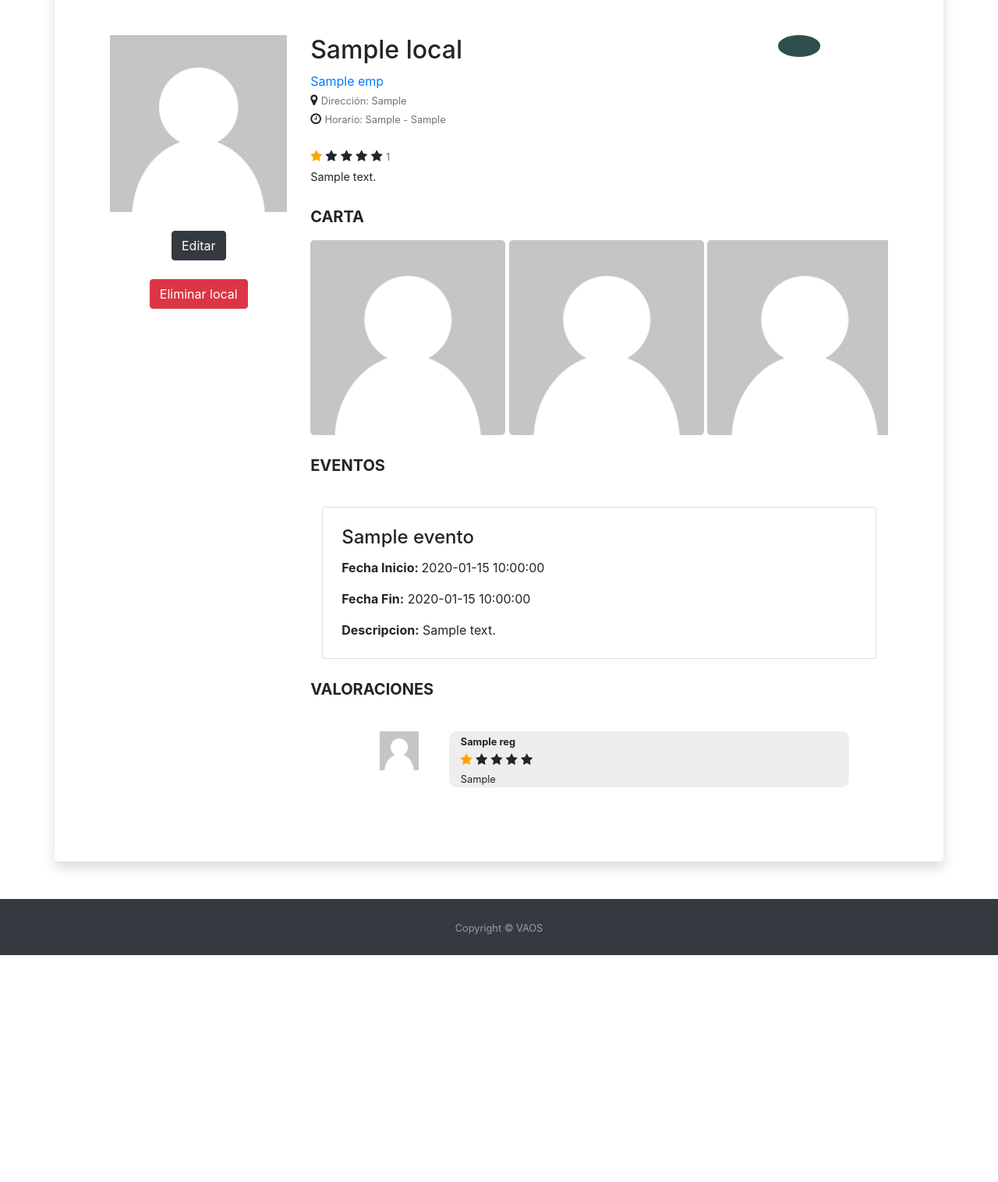
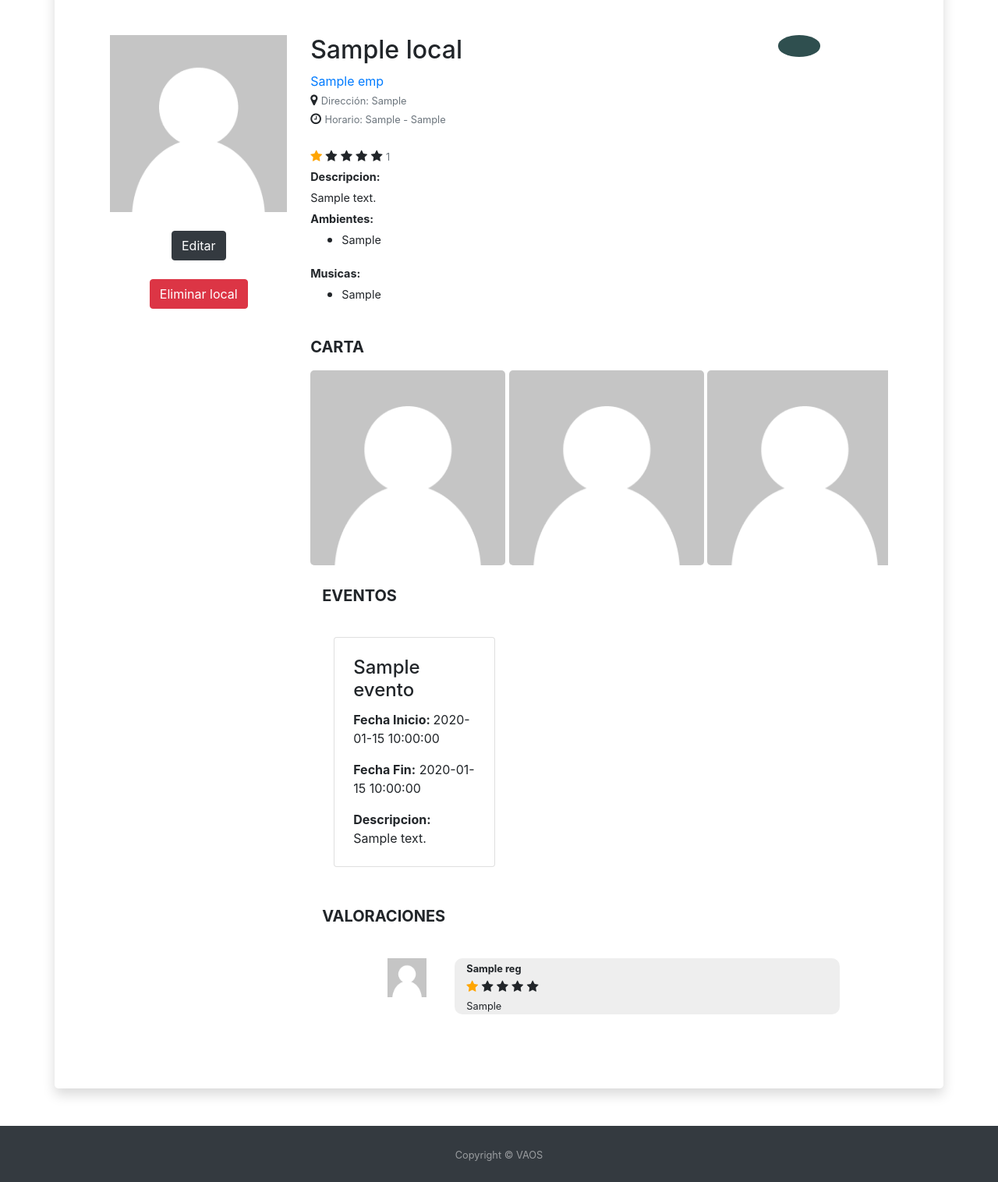
Before and after one commit to andres4640/VAOS, a Flask app: page /profile_local?localid=1 in a window 1280 px wide. Shown: the part 126-1642 px from the top of the page at 78% size. Before the commit the page ends 1351 px from the top, so only its background shows below. Run offline with Flask 2, Linux system fonts and the light colour scheme; the visitor is signed in with stand-in values (Sample User, id 1); tables that the repository leaves empty hold one stand-in row (values such as "Sample post"); some libraries are stand-ins or nearby versions.

Commit message:
Version 1.1

```diff
--- a/routes/perfil_local.py
+++ b/routes/perfil_local.py
@@ -40,10 +40,12 @@ def profile_local():
 
                 total = num_estrellas/count
                 num_estrellas_aprox = math.ceil(total)
+            ambientes_local = local.ambientes
+            musicas_local = local.musicas
 
             valoraciones = db.session.query(Valoracion, Usuario_reg).join(Usuario_reg,Usuario_reg.id == Valoracion.id_regular).filter(Valoracion.id_local == localId)
             return render_template("profile_local.html", local=local, horario=horario, lista_ambientes=lista_ambiente, lista_musica=lista_musicas, esEmp=esEmp, valoraciones=valoraciones, num_estrellas=num_estrellas_aprox, count=count, empresaid=session["empresaid"], nombre_emp=nombre_emp,
-            eventos=lista_eventos, hay_eventos=hay_eventos)
+            eventos=lista_eventos, hay_eventos=hay_eventos, ambientes_local=ambientes_local,musicas_local=musicas_local )
 
         else:
             return redirect("/")
--- a/static/js/principal.js
+++ b/static/js/principal.js
@@ -126,7 +126,7 @@ async function createMarkers() {
     })
 
 
-    const contentString = '<h1 id="firstHeading" class="firstHeading">' + locales[i].nombre + '</h1>' +
+    const contentString = '<h3 id="firstHeading" class="firstHeading">' + locales[i].nombre + '</h1>' +
     '<p><a href="/profile_local?localid='+locales[i].id + '">Ingresar a local</a></p>'
 
     infoWindow = new google.maps.InfoWindow();
--- a/templates/profile_local.html
+++ b/templates/profile_local.html
@@ -234,16 +234,31 @@
 
           <small class="text-muted">{{count | safe}} </small>
 
-          <!--
-          <p>Fecha de nacimiento: <small>05/09/1999</small></p>
-          <p>Nacionalidad: <small>05/09/1999</small></p>
-          <p>Género: <small>05/09/1999</small></p>
-          -->
           <div class="info">
+            <small><b>Descripcion:</b></small>
+            <br>
             <small>
               {{local.descripcion | safe}}
             </small>
           </div>
+          <div class="info">
+            <small><b>Ambientes:</b></small>
+            <ul>
+              {% for amb in ambientes_local %}
+              <li><small>{{amb.ambiente | safe}}</small></li>
+              {% endfor %}
+            </ul>
+          </div>
+
+          <div class="info">
+            <small><b>Musicas:</b></small>
+            <ul>
+              {% for mus in musicas_local %}
+              <li><small>{{mus.musica | safe}}</small></li>
+              {% endfor %}
+            </ul>
+          </div>
+
           <br>
           <div class="carta">
             <div class="TITULO_CARTA">
@@ -284,37 +299,39 @@
           </div>
 
           <br>
-          <div class="valoraciones">
+
+          <div class="container">
             <div class="TITULO_valoraciones">
               <strong>EVENTOS</strong>
             </div>
             <div class="container py-4">
-            <div class="card-deck-wrapper">
-                <div class="card-deck">
+              <div class="row">
                 {% if hay_eventos == 1 %}
                 {% for evento in eventos %}
-                      <div class="card p-4">
-                          <a class="card-block stretched-link text-decoration-none text-reset" href="/profile_evento?empid={{evento.id}}">
+                <div class="col-sm-12 col-md-4 mb-4">
+                  <div class="card p-4 h-100">
+                    <a class="card-block stretched-link text-decoration-none text-reset"
+                      href="/profile_evento?empid={{evento.id}}">
                       <h4 class="card-title">{{evento.nombre | safe }}</h4>
-
                       <p class="card-text"> <b>Fecha Inicio: </b> {{ evento.fechaInicio | safe }}</p>
                       <p class="card-text"> <b>Fecha Fin:</b> {{ evento.fechaFin | safe }}</p>
                       <p class="card-text"> <b>Descripcion:</b> {{ evento.descripcion | safe }}</p>
                     </a>
+                  </div>
                 </div>
                 {% endfor %}
                 {% elif hay_eventos == 0 %}
                 <p>No hay eventos...</p>
                 {% endif %}
               </div>
+
             </div>
-          </div>
+
 
             <div class="valoraciones">
               <div class="TITULO_valoraciones">
                 <strong>VALORACIONES</strong>
               </div>
-
               <div class="nueva-valoracion">
                 {% if esEmp == 0 %}
                 <button class="btn btn-light" data-toggle="modal" data-target="#reviewFormModal">
@@ -437,7 +454,8 @@
     <script src="https://code.jquery.com/jquery-3.5.1.slim.min.js"
       integrity="sha384-DfXdz2htPH0lsSSs5nCTpuj/zy4C+OGpamoFVy38MVBnE+IbbVYUew+OrCXaRkfj"
       crossorigin="anonymous"></script>
-  <script src="https://maps.googleapis.com/maps/api/js?v=3.exp&libraries=places&key=AIzaSyCMqxtH3MtWNmuEq3ITdU0hdN-O3YB3HVY"></script>
+    <script
+      src="https://maps.googleapis.com/maps/api/js?v=3.exp&libraries=places&key=AIzaSyCMqxtH3MtWNmuEq3ITdU0hdN-O3YB3HVY"></script>
 
     <!-- <script src="../static/js/profile_local.js"></script> -->
 
```
Also changed, not shown: templates/eventos_company.html (+13 -31 lines), templates/locales_company.html (+7 -37 lines), templates/profile_company.html (+22 -16 lines), static/profile_local.css (line endings or trailing spaces). Lines whose indentation alone changed are shown as unchanged.
